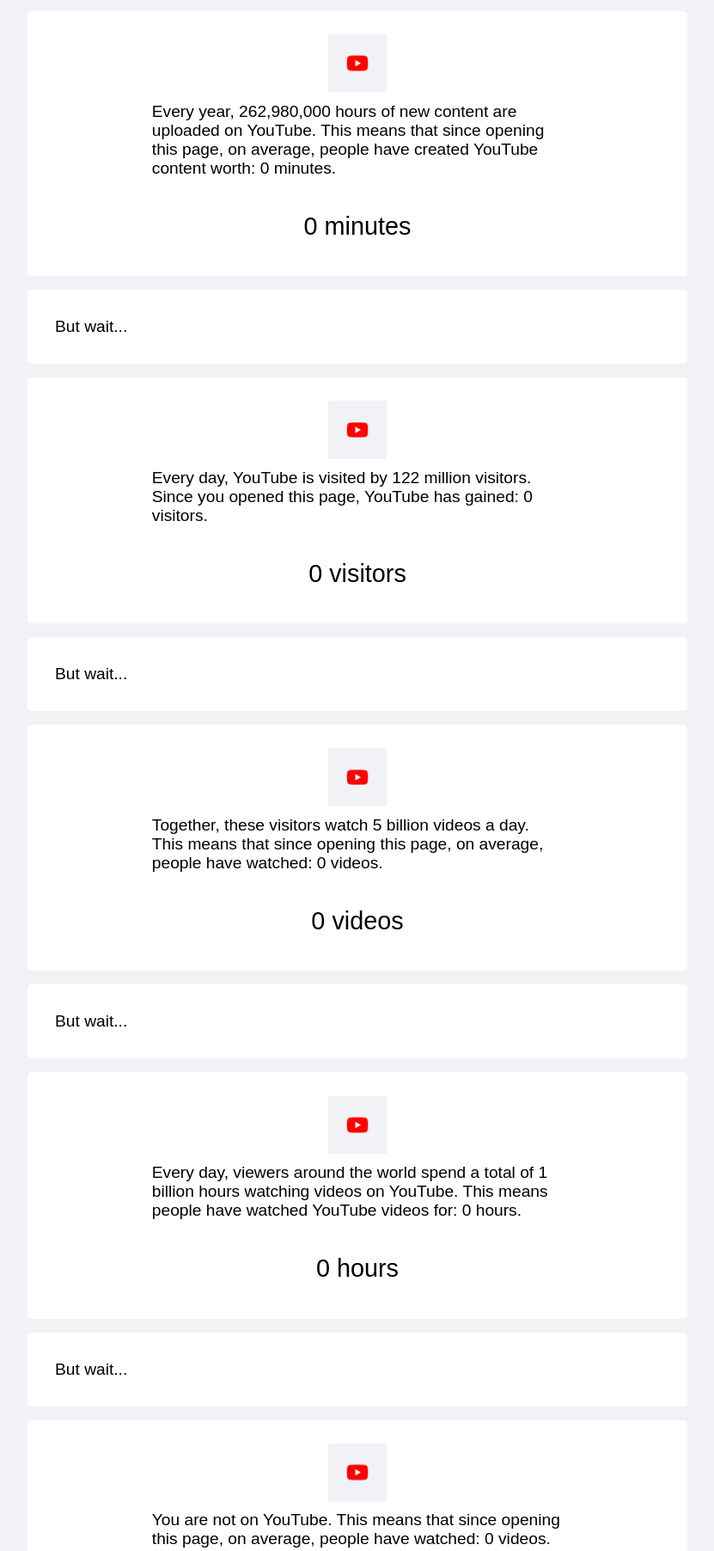
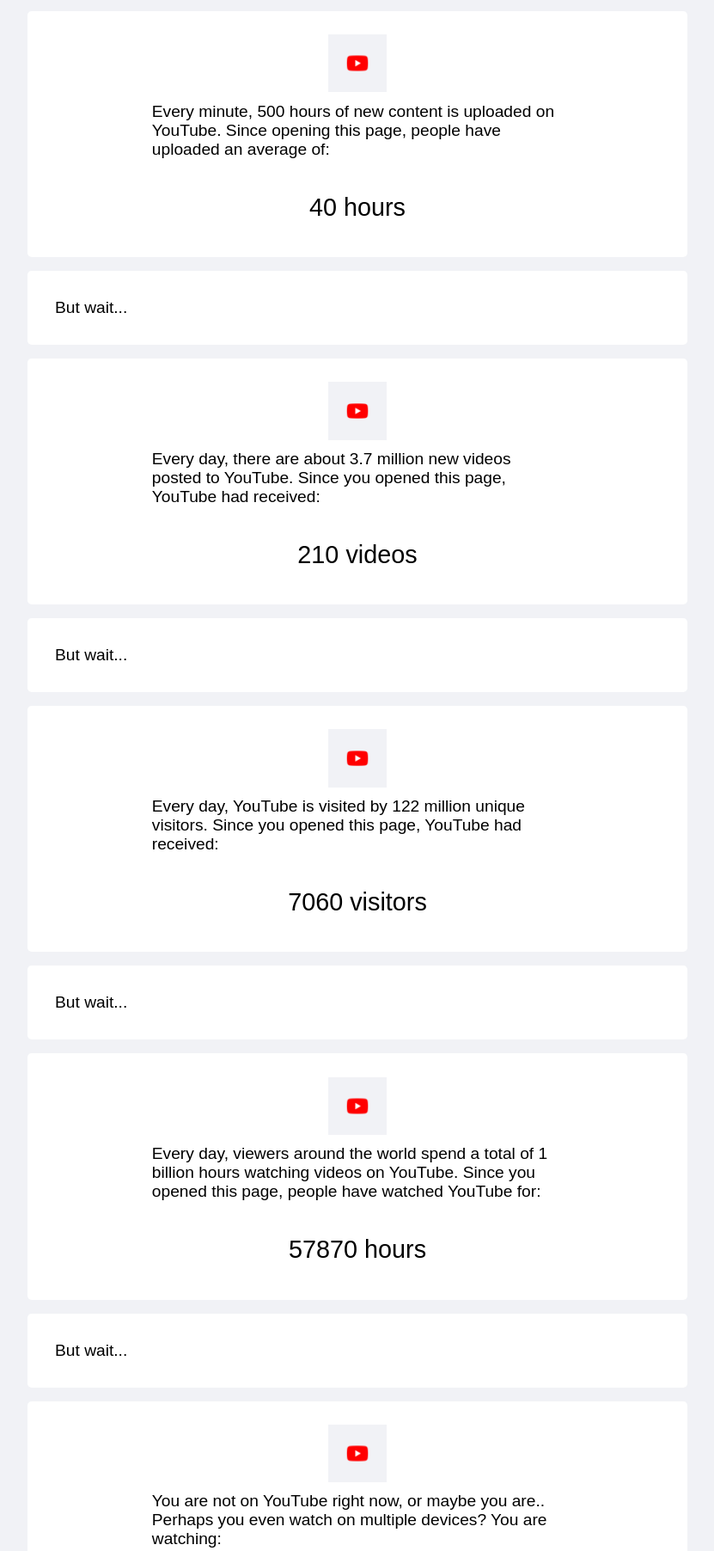
Before and after one commit to WesleySchorel/TubeMetrics-Insights, a plain HTML site: page index.html in a window 1280 px wide. Shown: the part 333-2137 px from the top of the page at 86% size, without its empty margins (224-1055 px from the left). Drawn offline with Linux system fonts and the light colour scheme.

Commit message:
Added data
Added:
- javascript files
- data

```diff
--- a/index.html
+++ b/index.html
@@ -9,7 +9,6 @@
 
     <link rel="stylesheet" href="styles/index.css" />
     <script src="scripts/index.js" defer></script>
-    <script src="scripts/timer.js" defer></script>
 </head>
 <body>
 
@@ -20,15 +19,17 @@
 
     <div class="timer">
         <p id="timer">It has been 0 seconds</p>
+        <script src="scripts/timers/start-timer.js" defer></script>
     </div>
 </header>
 
 <section class="data-container">
     <div class="data">
         <img src="assets/favicon.png" class="data-icon" alt=" " />
-        <p>Every year, 262,980,000 hours of new content are uploaded on YouTube. This means that since opening this page, on average, people have created YouTube content worth: 0 minutes.
+        <p>Every minute, 500 hours of new content is uploaded on YouTube. Since opening this page, people have uploaded an average of:
         </p>
-        <h2>0 minutes</h2>
+        <h2 id="hour-upload-timer">0 hours</h2>
+        <script src="scripts/timers/hour-upload-timer.js" defer></script>
     </div>
 </section>
 
@@ -41,8 +42,9 @@
 <section class="data-container">
     <div class="data">
         <img src="assets/favicon.png" class="data-icon" alt=" " />
-        <p>Every day, YouTube is visited by 122 million visitors. Since you opened this page, YouTube has gained: 0 visitors.</p>
-        <h2>0 visitors</h2>
+        <p>Every day, there are about 3.7 million new videos posted to YouTube. Since you opened this page, YouTube had received:</p>
+        <h2 id="video-upload-timer">0 videos</h2>
+        <script src="scripts/timers/video-upload-timer.js" defer></script>
     </div>
 </section>
 
@@ -55,8 +57,9 @@
 <section class="data-container">
     <div class="data">
         <img src="assets/favicon.png" class="data-icon" alt=" " />
-        <p>Together, these visitors watch 5 billion videos a day. This means that since opening this page, on average, people have watched: 0 videos.</p>
-        <h2>0 videos</h2>
+        <p>Every day, YouTube is visited by 122 million unique visitors. Since you opened this page, YouTube had received:</p>
+        <h2 id="visitor-timer">0 visitors</h2>
+        <script src="scripts/timers/visitor-timer.js" defer></script>
     </div>
 </section>
 
@@ -69,8 +72,9 @@
 <section class="data-container">
     <div class="data">
         <img src="assets/favicon.png" class="data-icon" alt=" " />
-        <p>Every day, viewers around the world spend a total of 1 billion hours watching videos on YouTube. This means people have watched YouTube videos for: 0 hours.</p>
-        <h2>0 hours</h2>
+        <p>Every day, viewers around the world spend a total of 1 billion hours watching videos on YouTube. Since you opened this page, people have watched YouTube for:</p>
+        <h2 id="watchtime-timer">0 hours</h2>
+        <script src="scripts/timers/watchtime-timer.js" defer></script>
     </div>
 </section>
 
@@ -83,8 +87,9 @@
 <section class="data-container">
     <div class="data">
         <img src="assets/favicon.png" class="data-icon" alt=" " />
-        <p>You are not on YouTube. This means that since opening this page, on average, people have watched: 0 videos.</p>
-        <h2>0 videos</h2>
+        <p>You are not on YouTube right now, or maybe you are.. Perhaps you even watch on multiple devices? You are watching:</p>
+        <h2 id="random-timer">0 videos</h2>
+        <script src="scripts/timers/random-timer.js" defer></script>
     </div>
 </section>
 
--- /dev/null
+++ b/scripts/timers/hour-upload-timer.js
@@ -0,0 +1,12 @@
+// Function to update the timer every second
+function updateTimer() {
+    var timerElement = document.getElementById('hour-upload-timer');
+    var currentCount = parseFloat(timerElement.textContent);
+    var increment = 8.33;
+
+    var newCount = currentCount + increment;
+    var roundedCount = Math.floor(newCount);
+    timerElement.textContent = roundedCount + ' hours';
+}
+
+setInterval(updateTimer, 1000);
--- /dev/null
+++ b/scripts/timers/random-timer.js
@@ -0,0 +1,9 @@
+// Function to update the timer with a random value between 1 and 5
+function updateTimer() {
+    var timerElement = document.getElementById('random-timer');
+    var randomValue = Math.floor(Math.random() * 5) + 1;
+    timerElement.textContent = randomValue + ' videos';
+}
+
+// Start the timer
+setInterval(updateTimer, 1000);
--- /dev/null
+++ b/scripts/timers/video-upload-timer.js
@@ -0,0 +1,12 @@
+// Function to update the timer every second
+function updateTimer() {
+    var timerElement = document.getElementById('video-upload-timer');
+    var currentCount = parseFloat(timerElement.textContent);
+    var increment = 42.82;
+
+    var newCount = currentCount + increment;
+    var roundedCount = Math.floor(newCount);
+    timerElement.textContent = roundedCount + ' videos';
+}
+
+setInterval(updateTimer, 1000);
--- /dev/null
+++ b/scripts/timers/visitor-timer.js
@@ -0,0 +1,12 @@
+// Function to update the timer every second
+function updateTimer() {
+    var timerElement = document.getElementById('visitor-timer');
+    var currentCount = parseFloat(timerElement.textContent);
+    var increment = 1412.04;
+
+    var newCount = currentCount + increment;
+    var roundedCount = Math.floor(newCount);
+    timerElement.textContent = roundedCount + ' visitors';
+}
+
+setInterval(updateTimer, 1000);
--- /dev/null
+++ b/scripts/timers/watchtime-timer.js
@@ -0,0 +1,12 @@
+// Function to update the timer every second
+function updateTimer() {
+    var timerElement = document.getElementById('watchtime-timer');
+    var currentCount = parseFloat(timerElement.textContent);
+    var increment = 11574.07;
+
+    var newCount = currentCount + increment;
+    var roundedCount = Math.floor(newCount);
+    timerElement.textContent = roundedCount + ' hours';
+}
+
+setInterval(updateTimer, 1000);
```
Also changed, not shown: scripts/timers/start-timer.js (renamed from scripts/timer.js).
